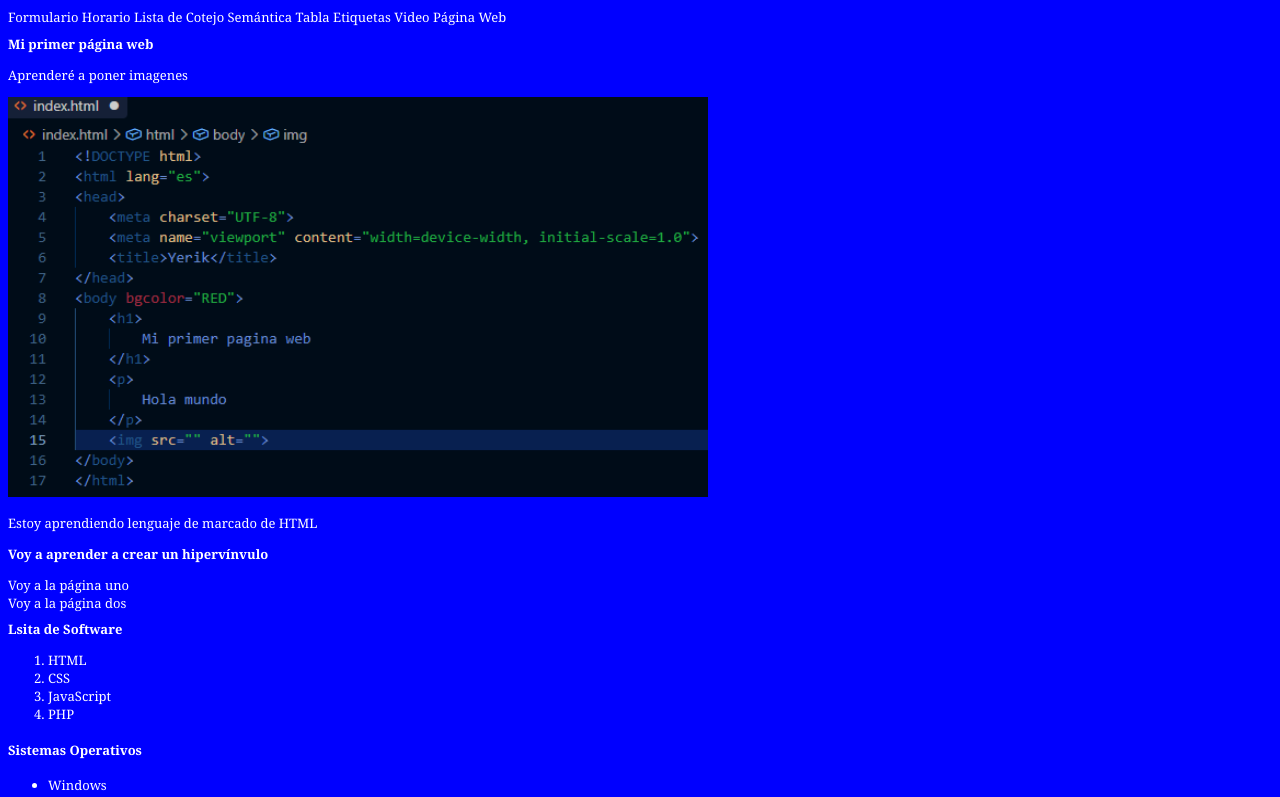
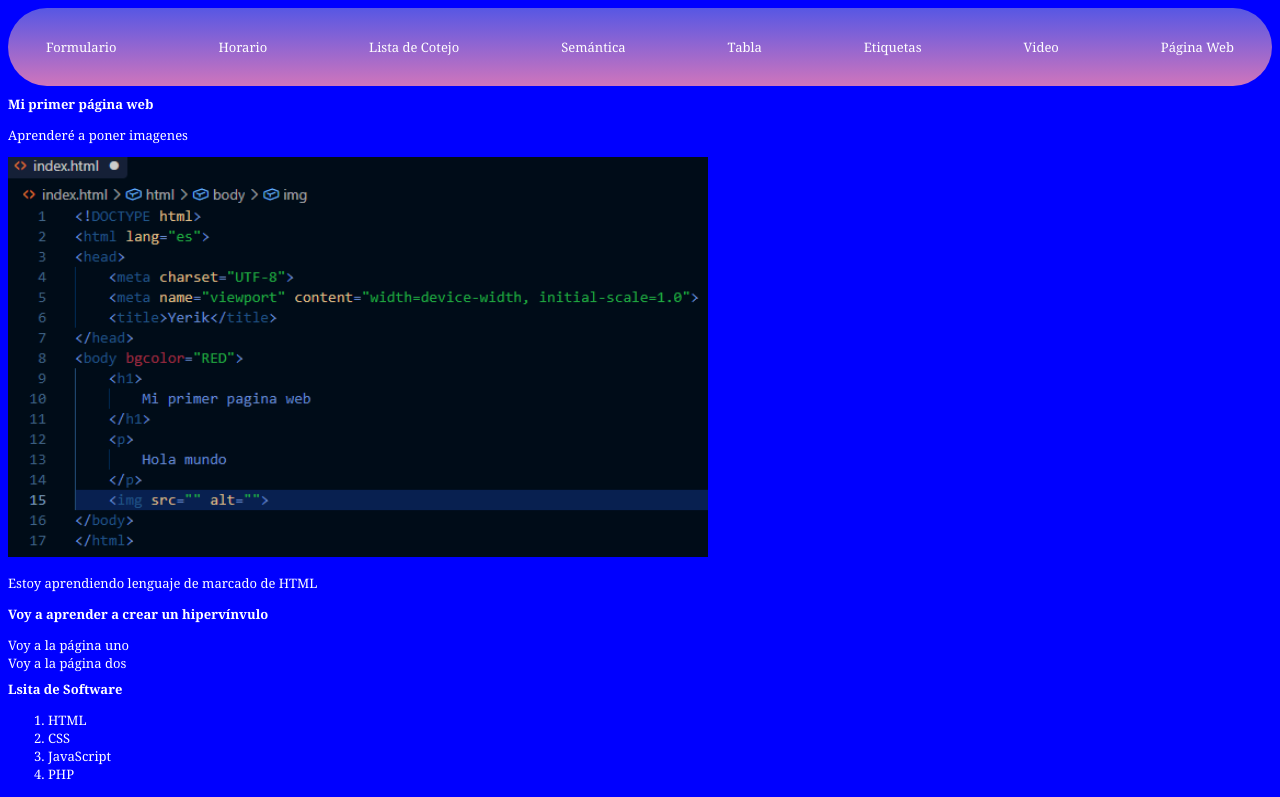
Before and after one commit to davidyerik1-crypto/App-practicas, a plain HTML site: page index.html in a window 1280 px wide. Shown: the top 797 px of the page. Drawn offline with Linux system fonts and the light colour scheme; files whose address does not match are found by name.

Commit message:
Update adornos.css

```diff
--- a/adornos.css
+++ b/adornos.css
@@ -1,5 +1,35 @@
+header{
+    text-align: center;
+    background: linear-gradient(rgb(87, 87, 228),rgb(207, 117, 188));
+    padding: 20px;
+    border-radius: 40px;
+    position: sticky;
+    top: 0;
+    z-index: 1000;
+}
+.navbar{
+    display: flex;
+    flex-wrap: wrap;
+    justify-content: space-between;
+    list-style: none;
+}
+.navbar a{
+    color:white;
+    text-decoration: none;
+    padding: 10px 18px;
+    border-radius: 8px;
+    transition: background-color 1s;
+}
+.navbar a:hover{
+    color: aqua;
+    background-color: rgb(94, 48, 138);
+    padding: 10px;
+    border-radius: 30px;
+    transform: translateY(-4px);
+    transform: scale(1.3);
+}
+
 *{
-
     color:rgb(255, 255, 255);
     font-family:Georgia, 'Times New Roman', Times, serif;
     font-size: small;
@@ -9,5 +39,4 @@ a{
 }
 a:hover{
     color: rgb(238, 17, 17);
-    font-size: 16pt;
 }
```
